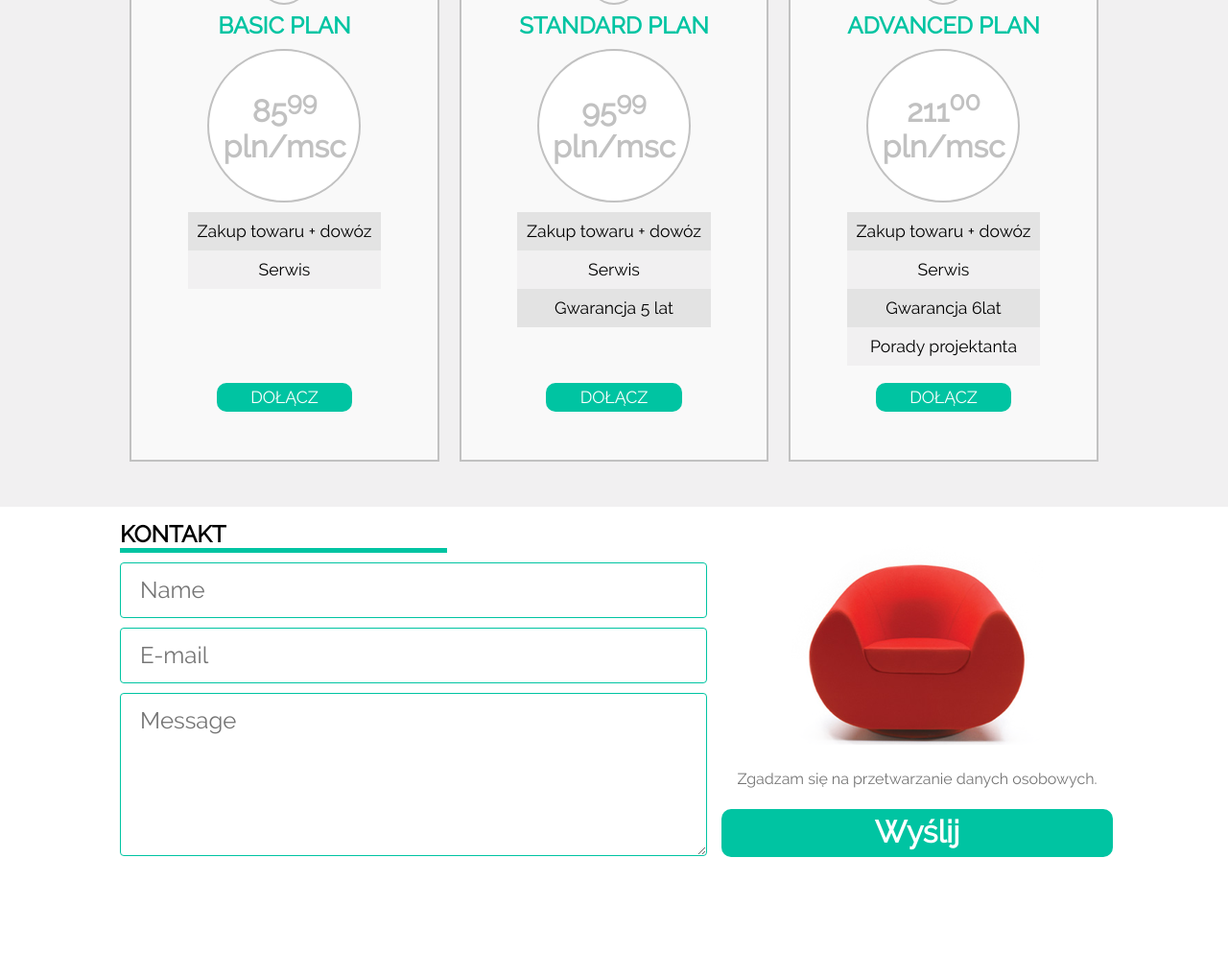
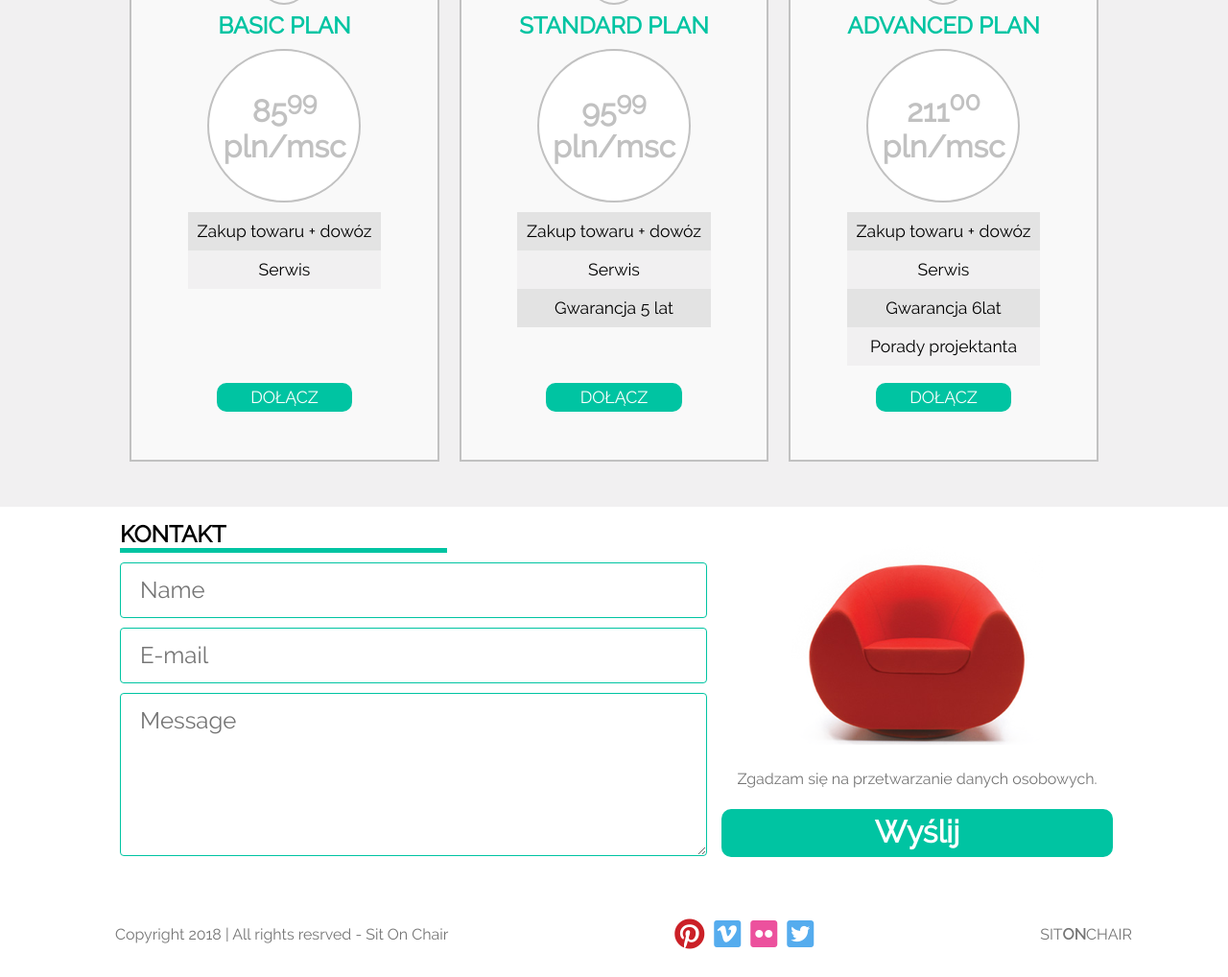
Before and after one commit to MagdaFronczyk/sit-on-chair-website, a plain HTML site: page index.html in a window 1280 px wide. Shown: the part 1002-2020 px from the top of the page at 96% size. Before the commit the page ends 1930 px from the top, so only its background shows below. Drawn offline with Linux system fonts and the light colour scheme.

Commit message:
added footer

```diff
--- a/css/style.css
+++ b/css/style.css
@@ -489,3 +489,67 @@ body {
   font-weight: 700;
   padding-top: 5px; /* czy da się ładniej obliczyć? próbowałam calc(50%-25px) */
 }
+
+.footer__container {
+  width: 100%;
+  margin: 10px;
+  background-color: #ffffff;
+}
+
+.footer {
+  display: flex;
+  justify-content: space-between;
+  height: 70px;
+}
+
+.footer__copyright {
+  display: flex;
+  flex-direction: column;
+  justify-content: center;
+}
+
+.footer__copyright__statemnet {
+  color: #757575;
+}
+
+.footer__media {
+  display: flex;
+  /* justify-content: space-between; dlaczego nie działa */
+  align-items: center;
+}
+
+.fa-pinterest {
+  font-size: 2rem;
+  padding: 5px;
+  color: #cb2027;
+}
+
+.fa-vimeo {
+  font-size: 2rem;
+  padding: 5px;
+  color: #55acee;
+}
+
+.fa-twitter-square {
+  font-size: 2rem;
+  padding: 5px;
+  color: #55acee;
+}
+
+.fa-flickr {
+  font-size: 2rem;
+  padding: 5px;
+  color: #ec519d;
+}
+
+.footer__logo {
+  color: #757575;
+  text-transform: uppercase;
+  display: flex;
+  flex-direction: column;
+  justify-content: center;
+}
+
+.footer__logo__span {
+  font-weight: 700;
+}
--- a/index.html
+++ b/index.html
@@ -5,6 +5,8 @@
     <meta charset="UTF-8">
     <title>Sit On Chair Project</title>
     <link rel="stylesheet" href="css/style.css">
+    <link rel="stylesheet" href="https://use.fontawesome.com/releases/v5.3.1/css/all.css" integrity="sha384-mzrmE5qonljUremFsqc01SB46JvROS7bZs3IO2EmfFsd15uHvIt+Y8vEf7N7fWAU"
+        crossorigin="anonymous">
 
 </head>
 
@@ -178,6 +180,25 @@
 
     <!-- end of form -->
 
+    <!-- footer -->
+    <section class="footer__container">
+        <footer class="footer content">
+            <div class="footer__copyright">
+                <p class="footer__copyright__statemnet">Copyright 2018 | All rights resrved - Sit On Chair</p>
+            </div>
+            <div class="footer__media">
+                <i class="fab fa-pinterest"></i>
+                <i class="fab fa-vimeo"></i>
+                <i class="fab fa-flickr"></i>
+                <i class="fab fa-twitter-square"></i>
+            </div>
+            <div class="footer__logo">
+                <p>sit<span class="footer__logo__span">on</span>chair</p>
+            </div>
+        </footer>
+    </section>
+
+    <!-- end of footer-->
 </body>
 
 </html>
```
